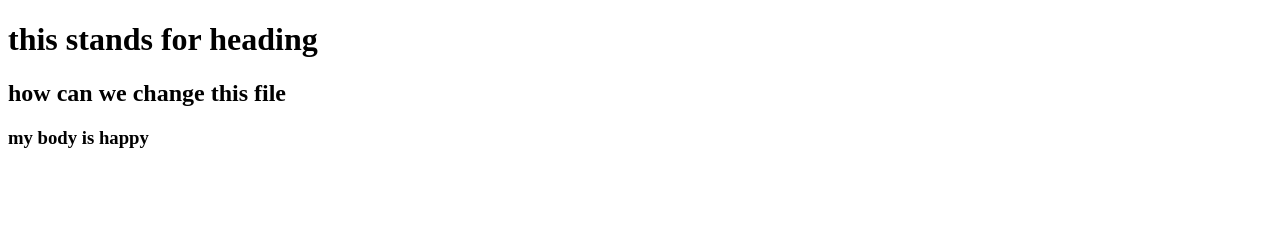
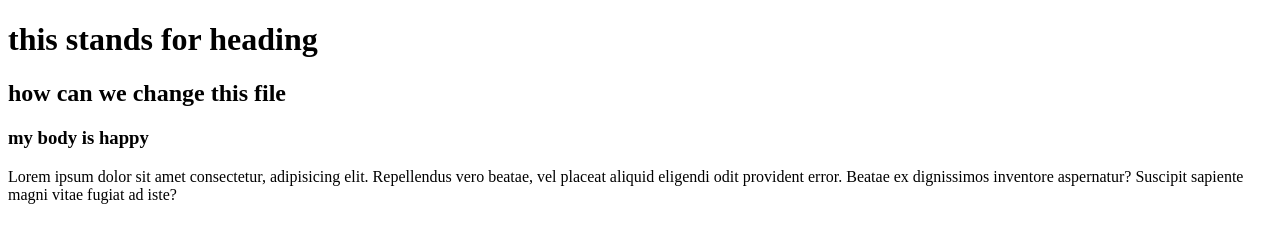
Before and after one commit to sriram8464/git_sessions, a plain HTML site: page index.html in a window 1280 px wide. Drawn offline with Linux system fonts and the light colour scheme.

Commit message:
commit the change

```diff
--- a/index.html
+++ b/index.html
@@ -7,6 +7,7 @@
     <h1>this stands for heading</h1>
     <h2>how can we change this file</h2>
     <h3>my body is happy</h3>
+    <p>Lorem ipsum dolor sit amet consectetur, adipisicing elit. Repellendus vero beatae, vel placeat aliquid eligendi odit provident error. Beatae ex dignissimos inventore aspernatur? Suscipit sapiente magni vitae fugiat ad iste?</p>
 </body>
 
 </html>
```
